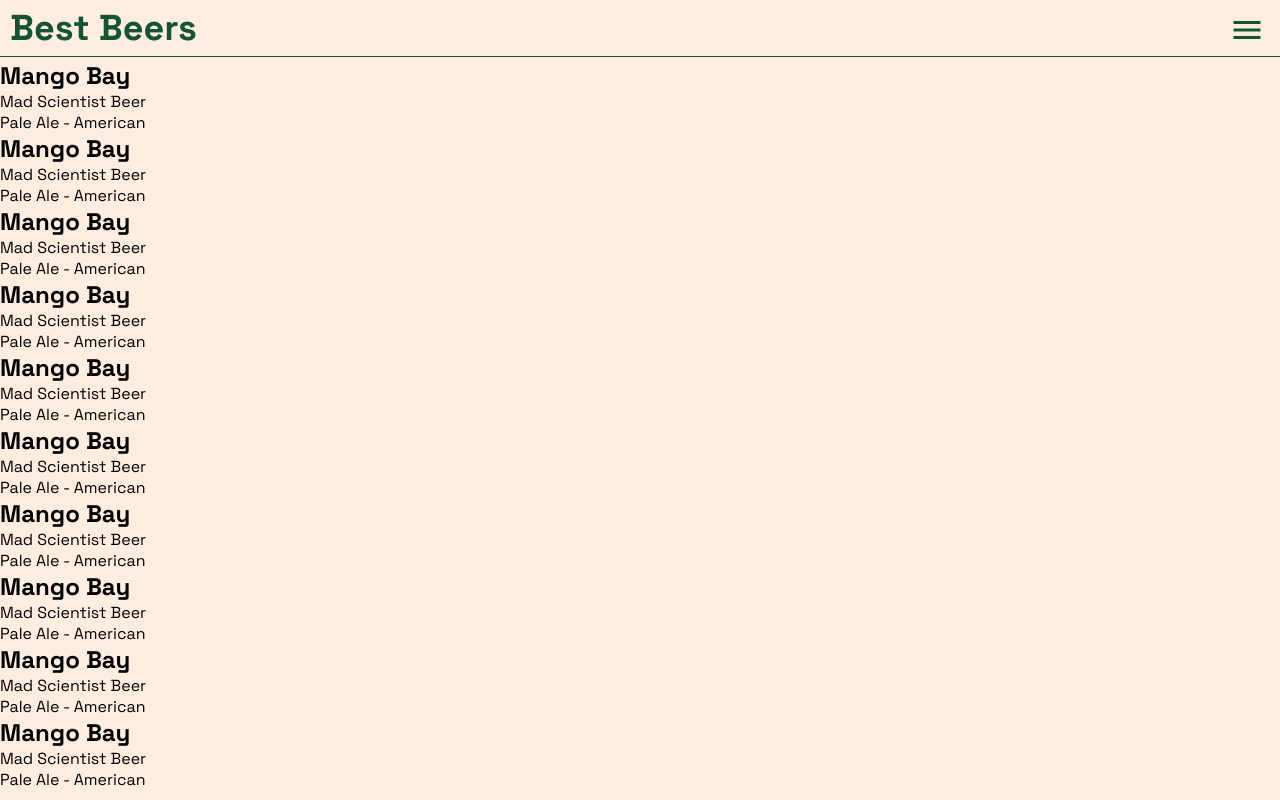
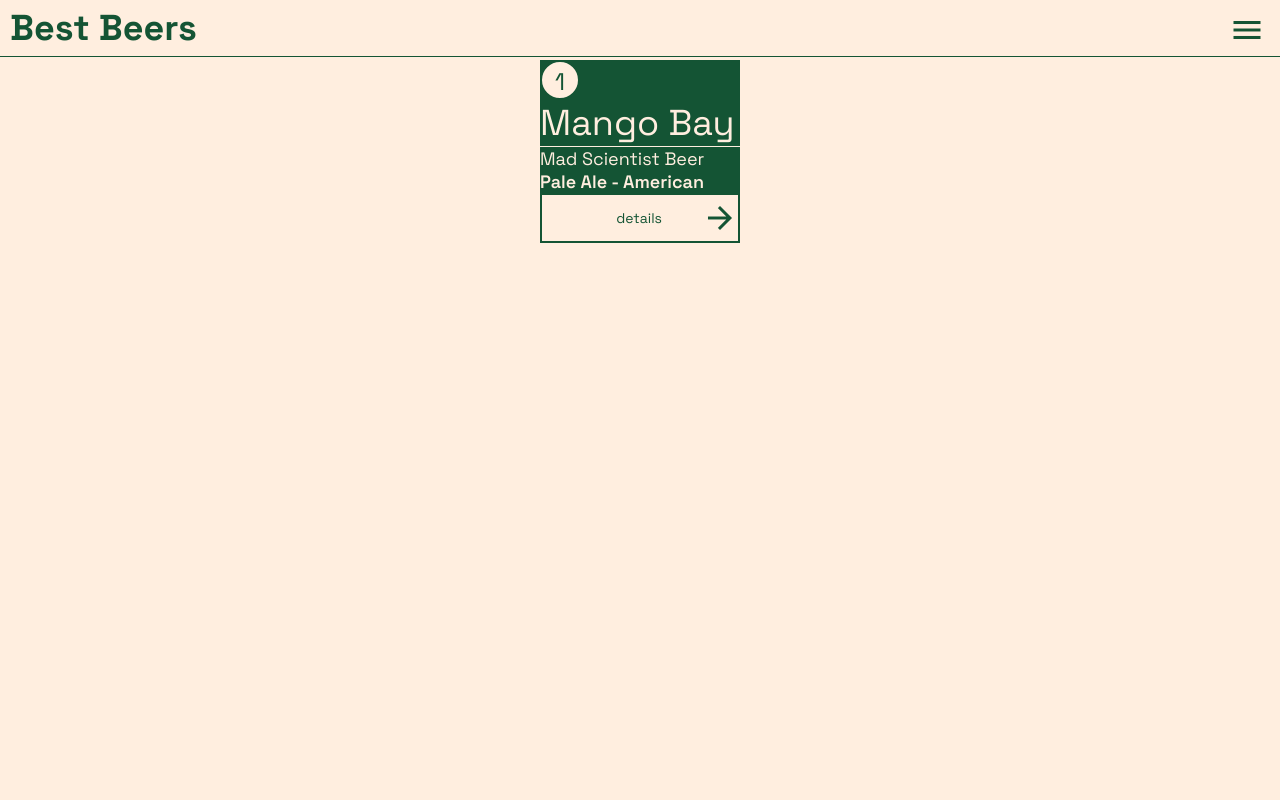
Before and after one commit to klikknpro/ui-finalexam-try, a plain HTML site: page index.html in a window 1280 px wide. Drawn offline with Linux system fonts and the light colour scheme.

Commit message:
add beer card content

```diff
--- a/index.html
+++ b/index.html
@@ -18,54 +18,14 @@
       <div class="content">
         <div class="flex-container">
           <div class="beer-card">
+            <p class="number">1</p>
             <h2 class="title">Mango Bay</h2>
+            <hr />
             <p class="sub">Mad Scientist Beer</p>
             <p class="text">Pale Ale - American</p>
-          </div>
-          <div class="beer-card">
-            <h2 class="title">Mango Bay</h2>
-            <p class="sub">Mad Scientist Beer</p>
-            <p class="text">Pale Ale - American</p>
-          </div>
-          <div class="beer-card">
-            <h2 class="title">Mango Bay</h2>
-            <p class="sub">Mad Scientist Beer</p>
-            <p class="text">Pale Ale - American</p>
-          </div>
-          <div class="beer-card">
-            <h2 class="title">Mango Bay</h2>
-            <p class="sub">Mad Scientist Beer</p>
-            <p class="text">Pale Ale - American</p>
-          </div>
-          <div class="beer-card">
-            <h2 class="title">Mango Bay</h2>
-            <p class="sub">Mad Scientist Beer</p>
-            <p class="text">Pale Ale - American</p>
-          </div>
-          <div class="beer-card">
-            <h2 class="title">Mango Bay</h2>
-            <p class="sub">Mad Scientist Beer</p>
-            <p class="text">Pale Ale - American</p>
-          </div>
-          <div class="beer-card">
-            <h2 class="title">Mango Bay</h2>
-            <p class="sub">Mad Scientist Beer</p>
-            <p class="text">Pale Ale - American</p>
-          </div>
-          <div class="beer-card">
-            <h2 class="title">Mango Bay</h2>
-            <p class="sub">Mad Scientist Beer</p>
-            <p class="text">Pale Ale - American</p>
-          </div>
-          <div class="beer-card">
-            <h2 class="title">Mango Bay</h2>
-            <p class="sub">Mad Scientist Beer</p>
-            <p class="text">Pale Ale - American</p>
-          </div>
-          <div class="beer-card">
-            <h2 class="title">Mango Bay</h2>
-            <p class="sub">Mad Scientist Beer</p>
-            <p class="text">Pale Ale - American</p>
+            <button>
+              details<span class="material-icons-outlined material-icons arrow-icon"> arrow_forward </span>
+            </button>
           </div>
         </div>
       </div>
--- a/style.scss
+++ b/style.scss
@@ -102,6 +102,95 @@ body {
 }
 
 .content {
-  width: 100%;
+  width: fit-content;
   max-width: 1200px;
+  margin: 0 auto;
+
+  /* display: flex;
+  justify-content: center; */
 }
+
+.flex-container {
+  display: flex;
+  flex-wrap: wrap;
+  justify-content: center;
+  gap: 60px;
+  /*
+  width: fit-content;
+  max-width: 1200px;
+  margin: 60px 60px;
+
+  display: flex;
+  flex-wrap: wrap;
+  justify-content: center;
+  gap: 60px;
+  */
+}
+
+.beer-card {
+  background-color: #145434;
+
+  color: #ffeedf;
+
+  .number {
+    width: 40px;
+    height: 40px;
+
+    text-align: center;
+    line-height: 40px;
+
+    background-color: #ffeedf;
+
+    border: 2px solid #145434;
+    border-radius: 40px;
+    font-size: 24px;
+    color: #145434;
+  }
+
+  .title {
+    font-size: 36px;
+    font-weight: 400;
+  }
+
+  hr {
+    width: 100%;
+    height: 1px;
+    background-color: #ffeedf;
+  }
+
+  .sub {
+    font-size: 18px;
+    font-weight: 400;
+  }
+
+  .text {
+    font-size: 18px;
+    font-weight: 600;
+  }
+
+  button {
+    width: 200px;
+    height: 50px;
+
+    display: flex;
+    justify-content: flex-end;
+    align-items: center;
+
+    background-color: #ffeedf;
+    border: 2px solid #145434;
+
+    font-size: 14px;
+    color: #145434;
+
+    .arrow-icon {
+      padding-left: 40px;
+      font-size: 36px;
+    }
+  }
+
+  button:hover {
+    background-color: #145434;
+    border-color: #ffeedf;
+    color: #ffeedf;
+  }
+}
```
Also changed, not shown: style.css, 1 other file.
